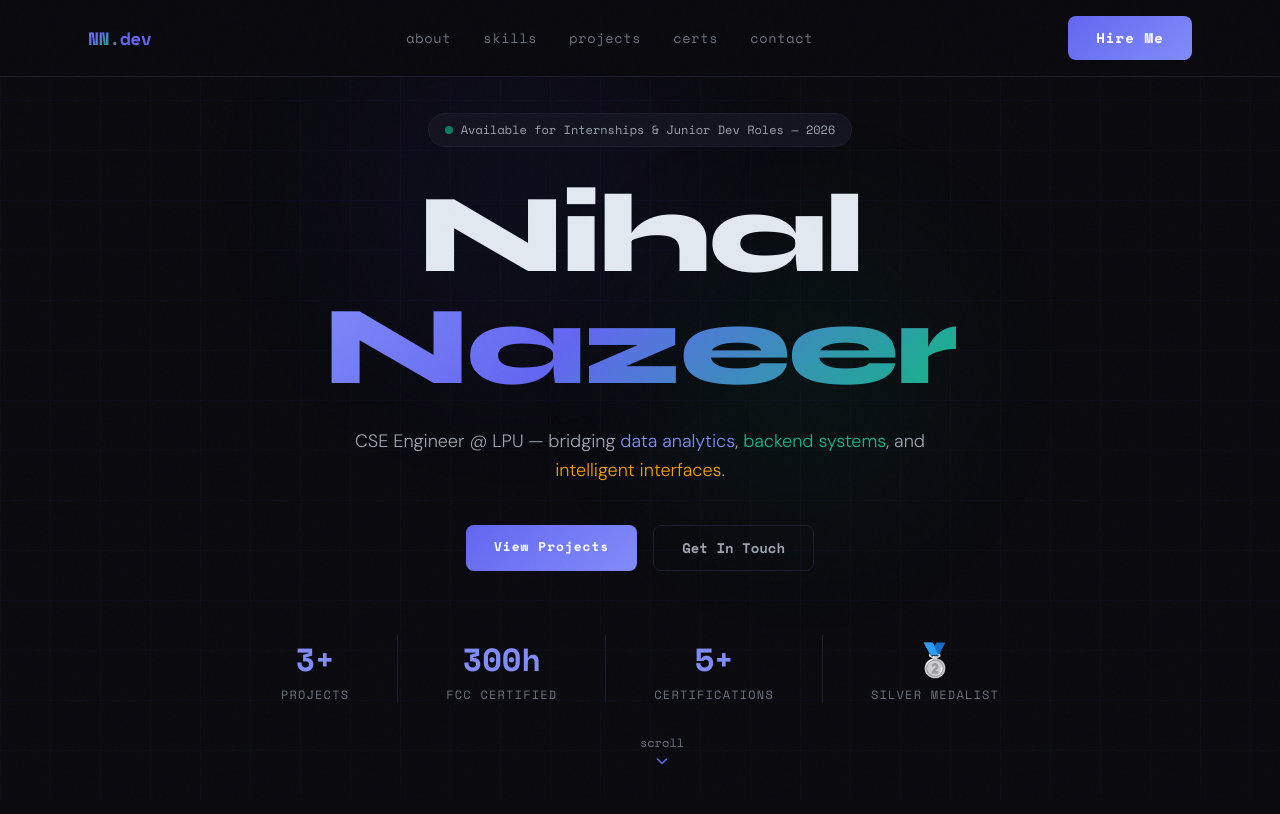
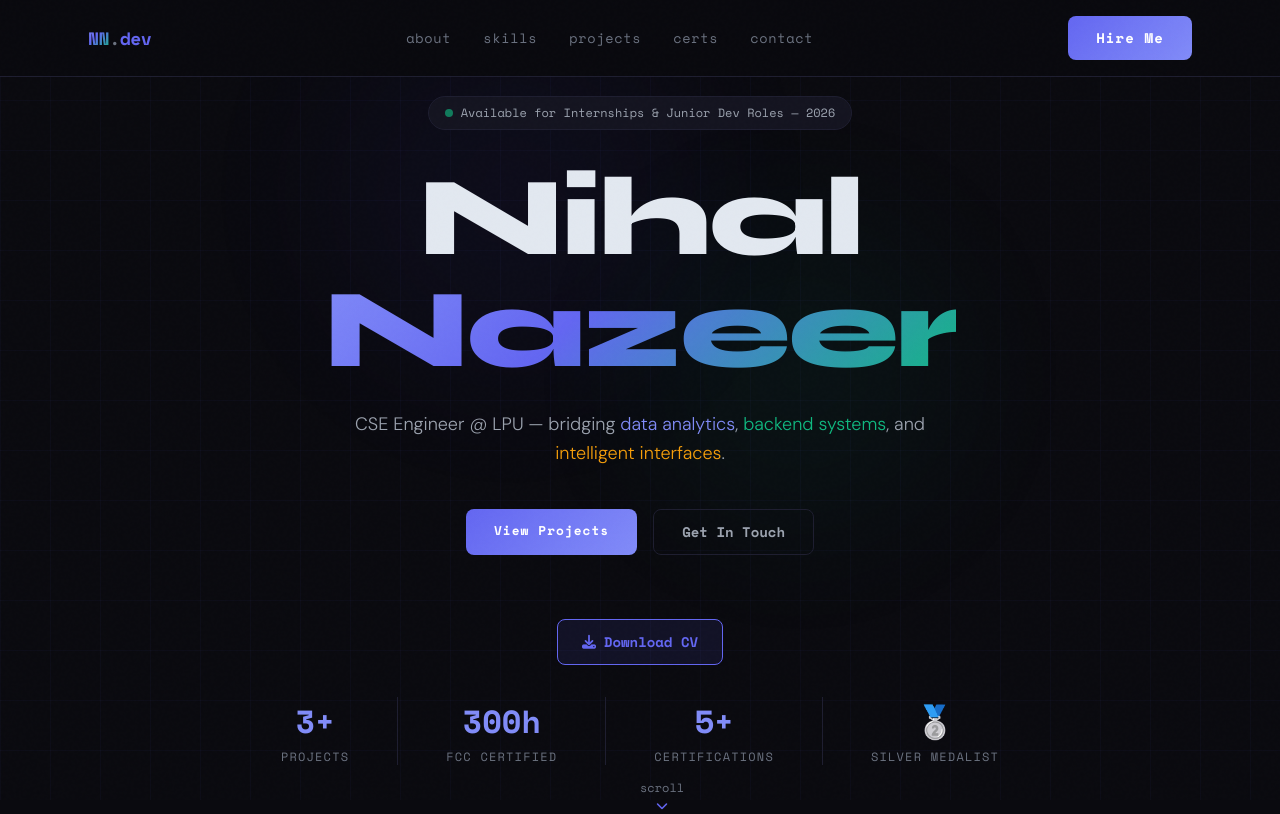
Before and after one commit to nyhal-n/portfolio, a website: page index.html in a window 1280 px wide. Shown: the top 814 px of the page. Drawn offline with nearby package versions, Linux system fonts and the light colour scheme.

Commit message:
feat: add CV download button to hero section

```diff
--- a/index.html
+++ b/index.html
@@ -282,6 +282,12 @@
     <div class="flex flex-wrap justify-center gap-4 mb-16 animate-slide-up" style="animation-delay:0.25s">
         <a href="#projects" class="glow-btn">View Projects</a>
         <a href="#contact" class="px-7 py-3 rounded-lg border border-border text-soft text-sm font-mono font-bold hover:border-accent hover:text-accentL transition-all">Get In Touch</a>
+    </div>
+
+    <div class="flex justify-center mb-8 animate-slide-up" style="animation-delay:0.35s">
+        <a href="images/Generalized_CV_Nihal.docx" download class="flex items-center gap-2 px-6 py-3 rounded-lg bg-accent/10 border border-accent text-accent text-sm font-mono font-bold hover:bg-accent/20 hover:border-accentL hover:text-accentL transition-all">
+            <i class="fas fa-download"></i> Download CV
+        </a>
     </div>
 
     <!-- Stats row -->
```
Also changed, not shown: 1 other file.
